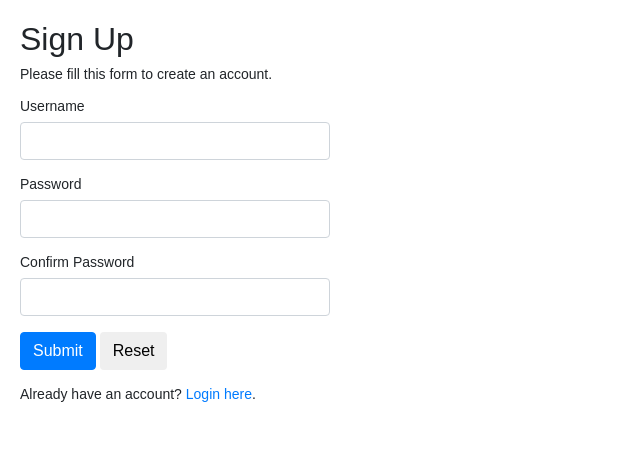
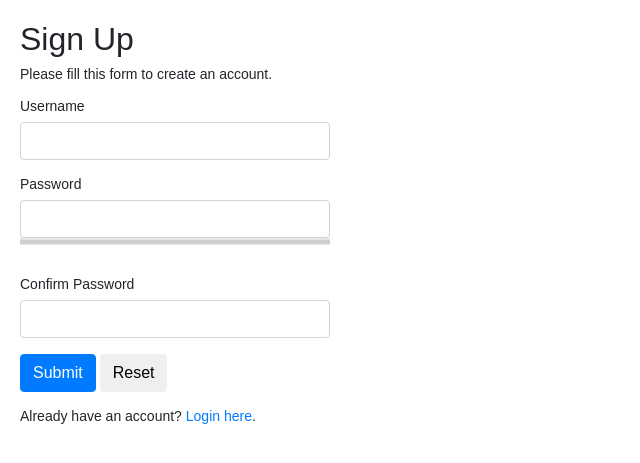
Before and after one commit to cstringer17/HashedPotatoes, a PHP site: page /pages/register.php in a window 1280 px wide. Shown: the top 463 px of the page, without its empty margins (0-640 px from the left). Run offline with PHP 8.4, Linux system fonts and the light colour scheme; some libraries are stand-ins or nearby versions.

Commit message:
restructure

```diff
--- a/composer.json
+++ b/composer.json
@@ -1,6 +1,5 @@
 {
-
-	"name": "somethinggreat/hashedpotatoes",
+    "name": "somethinggreat/hashedpotatoes",
     "description": "Just some school work.",
     "require": {
         "rych/phpass": "3.0.*@beta"
--- a/pages/profile.php
+++ b/pages/profile.php
@@ -9,7 +9,7 @@ if (!isset($_SESSION["loggedin"]) || $_SESSION["loggedin"] !== true) {
 }
 
 //Prepare stmt
-require_once "../config.php";
+require_once "config.php";
 
 $param_id = $_SESSION["id"];
 $profilePicture = "../images/placeholder-profile.jpg";
--- a/pages/register.php
+++ b/pages/register.php
@@ -1,22 +1,25 @@
 <?php
-// Include config file
+// Include database config
 require_once "config.php";
 
-// Define variables and initialize with empty values
+
+//Username and password variables
 $username = $password = $confirm_password = "";
 $username_err = $password_err = $confirm_password_err = "";
 
-// Processing form data when form is submitted
-if($_SERVER["REQUEST_METHOD"] == "POST"){
+// Check if request method is POST
+if ($_SERVER["REQUEST_METHOD"] == "POST") {
 
     // Validate username
-    if(empty(trim($_POST["username"]))){
+    if (empty(trim($_POST["username"]))) {
         $username_err = "Please enter a username.";
-    } else{
+    } else if (strlen(trim($_POST["username"])) <= 50) {
+        $username_err = "Username must be less that 50 characters.";
+    } else {
         // Prepare a select statement
         $sql = "SELECT id FROM users WHERE username = ?";
 
-        if($stmt = $mysqli->prepare($sql)){
+        if ($stmt = $mysqli->prepare($sql)) {
             // Bind variables to the prepared statement as parameters
             $stmt->bind_param("s", $param_username);
 
@@ -24,16 +27,16 @@ if($_SERVER["REQUEST_METHOD"] == "POST"){
             $param_username = trim($_POST["username"]);
 
             // Attempt to execute the prepared statement
-            if($stmt->execute()){
+            if ($stmt->execute()) {
                 // store result
                 $stmt->store_result();
 
-                if($stmt->num_rows == 1){
+                if ($stmt->num_rows == 1) {
                     $username_err = "This username is already taken.";
-                } else{
+                } else {
                     $username = trim($_POST["username"]);
                 }
-            } else{
+            } else {
                 echo "Oops! Something went wrong. Please try again later.";
             }
 
@@ -43,31 +46,41 @@ if($_SERVER["REQUEST_METHOD"] == "POST"){
     }
 
     // Validate password
-    if(empty(trim($_POST["password"]))){
+    if (empty(trim($_POST["password"]))) {
         $password_err = "Please enter a password.";
-    } elseif(strlen(trim($_POST["password"])) < 6){
+    } elseif (strlen(trim($_POST["password"])) < 6) {
         $password_err = "Password must have atleast 6 characters.";
-    } else{
+    } else {
         $password = trim($_POST["password"]);
     }
 
     // Validate confirm password
-    if(empty(trim($_POST["confirm_password"]))){
+    if (empty(trim($_POST["confirm_password"]))) {
         $confirm_password_err = "Please confirm password.";
-    } else{
+    } else {
         $confirm_password = trim($_POST["confirm_password"]);
-        if(empty($password_err) && ($password != $confirm_password)){
+        if (empty($password_err) && ($password != $confirm_password)) {
             $confirm_password_err = "Password did not match.";
         }
     }
 
+    //Check password strength
+    require_once("tools/passwordstrength.php");
+    if (!strength($password)) {
+        $confirm_password_err = "Password is not strong enough. <br>
+        Password must be at least 8 characters in length. <br>
+        Password must include at least one upper case letter.<br>
+        Password must include at least one number.<br>
+        Password must include at least one special character";
+    }
+
     // Check input errors before inserting in database
-    if(empty($username_err) && empty($password_err) && empty($confirm_password_err)){
+    if (empty($username_err) && empty($password_err) && empty($confirm_password_err)) {
 
         // Prepare an insert statement
         $sql = "INSERT INTO users (username, password) VALUES (?, ?)";
 
-        if($stmt = $mysqli->prepare($sql)){
+        if ($stmt = $mysqli->prepare($sql)) {
             // Bind variables to the prepared statement as parameters
             $stmt->bind_param("ss", $param_username, $param_password);
 
@@ -76,13 +89,12 @@ if($_SERVER["REQUEST_METHOD"] == "POST"){
             $param_password = password_hash($password, PASSWORD_DEFAULT); // Creates a password hash
 
             // Attempt to execute the prepared statement
-            if($stmt->execute()){
+            if ($stmt->execute()) {
                 // Redirect to login page
                 header("location: login.php");
-            } else{
+            } else {
                 echo "Something went wrong. Please try again later.";
             }
-
             // Close statement
             $stmt->close();
         }
@@ -95,18 +107,74 @@ if($_SERVER["REQUEST_METHOD"] == "POST"){
 
 <!DOCTYPE html>
 <html lang="en">
+
 <head>
     <meta charset="UTF-8">
     <title>Sign Up</title>
     <link rel="stylesheet" href="https://maxcdn.bootstrapcdn.com/bootstrap/4.0.0/css/bootstrap.min.css" integrity="sha384-Gn5384xqQ1aoWXA+058RXPxPg6fy4IWvTNh0E263XmFcJlSAwiGgFAW/dAiS6JXm" crossorigin="anonymous">
     <style type="text/css">
-        body{
+        body {
             font: 14px sans-serif
+        }
 
+        .wrapper {
+            width: 350px;
+            padding: 20px;
         }
-        .wrapper{ width: 350px; padding: 20px; }
+
+        meter {
+            -webkit-appearance: none;
+            -moz-appearance: none;
+            appearance: none;
+
+            margin: 0 auto 1em;
+            width: 100%;
+            height: 0.5em;
+            background: none;
+            background-color: rgba(0, 0, 0, 0.1);
+        }
+
+        meter::-webkit-meter-bar {
+            background: none;
+            background-color: rgba(0, 0, 0, 0.1);
+        }
+
+
+        meter[value="1"]::-webkit-meter-optimum-value {
+            background: red;
+        }
+
+        meter[value="2"]::-webkit-meter-optimum-value {
+            background: yellow;
+        }
+
+        meter[value="3"]::-webkit-meter-optimum-value {
+            background: orange;
+        }
+
+        meter[value="4"]::-webkit-meter-optimum-value {
+            background: green;
+        }
+
+
+        meter[value="1"]::-moz-meter-bar {
+            background: red;
+        }
+
+        meter[value="2"]::-moz-meter-bar {
+            background: yellow;
+        }
+
+        meter[value="3"]::-moz-meter-bar {
+            background: orange;
+        }
+
+        meter[value="4"]::-moz-meter-bar {
+            background: green;
+        }
     </style>
 </head>
+
 <body>
     <div class="wrapper">
         <h2>Sign Up</h2>
@@ -119,13 +187,16 @@ font: 14px sans-serif
             </div>
             <div class="form-group <?php echo (!empty($password_err)) ? 'has-error' : ''; ?>">
                 <label>Password</label>
-                <input type="password" name="password" required="true"  maxlength="255" class="form-control" value="<?php echo $password; ?>">
+                <input id="password" type="password" name="password" required="true" maxlength="255" class="form-control" value="<?php echo $password; ?>">
                 <span class="help-block"><?php echo $password_err; ?></span>
+                <meter max="4" id="password-strength-meter"></meter>
+                <p id="password-strength-text"></p>
             </div>
             <div class="form-group <?php echo (!empty($confirm_password_err)) ? 'has-error' : ''; ?>">
                 <label>Confirm Password</label>
                 <input type="password" name="confirm_password" required="true" maxlength="255" class="form-control" value="<?php echo $confirm_password; ?>">
                 <span class="help-block"><?php echo $confirm_password_err; ?></span>
+
             </div>
             <div class="form-group">
                 <input type="submit" class="btn btn-primary" value="Submit">
@@ -136,4 +207,33 @@ font: 14px sans-serif
         </form>
     </div>
 </body>
+<script src="https://cdnjs.cloudflare.com/ajax/libs/zxcvbn/4.2.0/zxcvbn.js"></script>
+<script>
+    var strength = {
+        0: "Worst",
+        1: "Bad",
+        2: "Weak",
+        3: "Good",
+        4: "Strong"
+    }
+    var password = document.getElementById('password');
+    var meter = document.getElementById('password-strength-meter');
+    var text = document.getElementById('password-strength-text');
+
+    password.addEventListener('input', function() {
+        var val = password.value;
+        var result = zxcvbn(val);
+
+        // Update the password strength meter
+        meter.value = result.score;
+
+        // Update the text indicator
+        if (val !== "") {
+            text.innerHTML = "Strength: " + strength[result.score];
+        } else {
+            text.innerHTML = "";
+        }
+    });
+</script>
+
 </html>
--- /dev/null
+++ b/pages/tools/loginCheck.php
@@ -0,0 +1,6 @@
+<?php
+
+if (!isset($_SESSION["loggedin"]) || $_SESSION["loggedin"] !== true) {
+    header("location: login.php");
+    exit;
+}
```
Also changed, not shown: pages/config.php (+2 -6 lines), pages/tools/passwordstrength.php (added, +15 -0 lines), pages/welcome.php (+2 -10 lines), todo.md (+15 -1 lines). Lines whose indentation alone changed are shown as unchanged.
